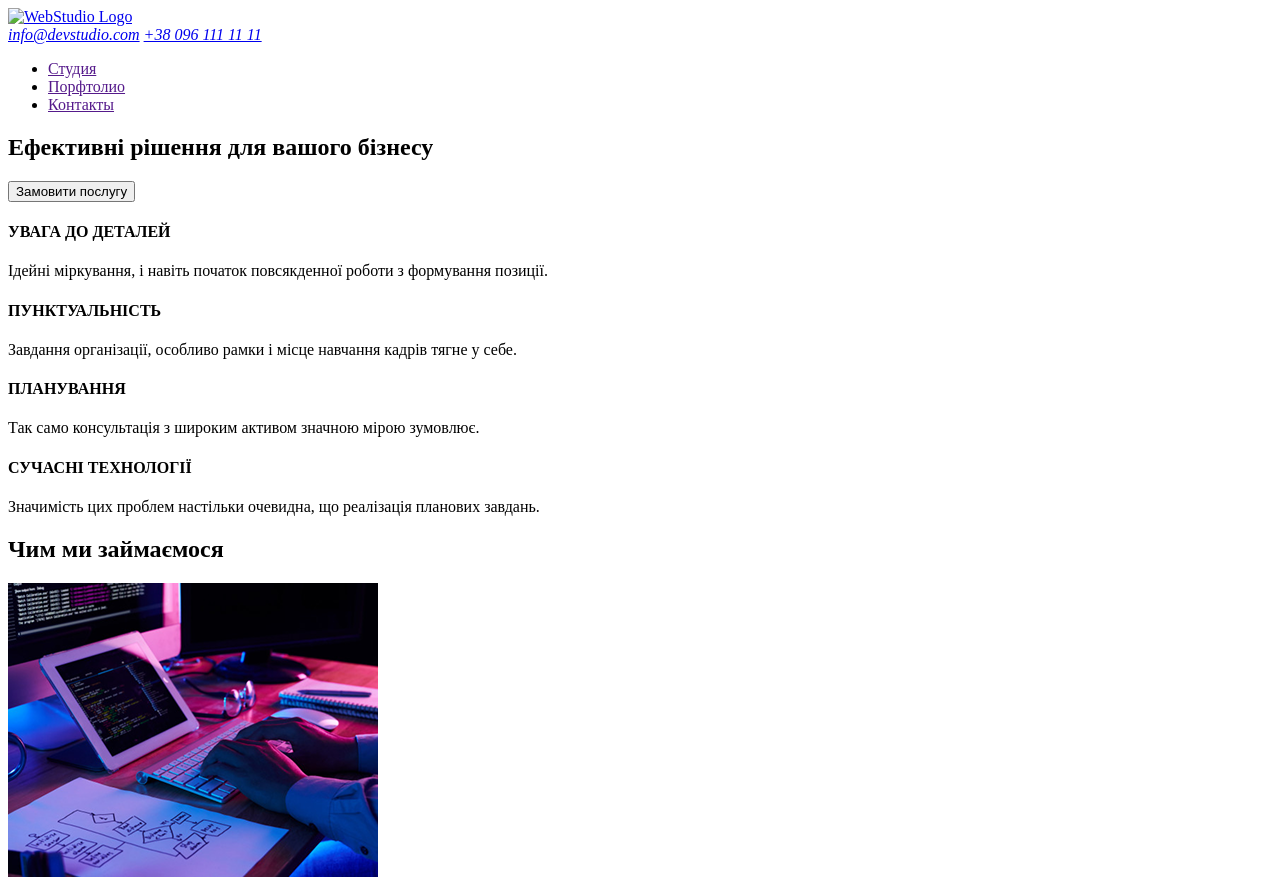
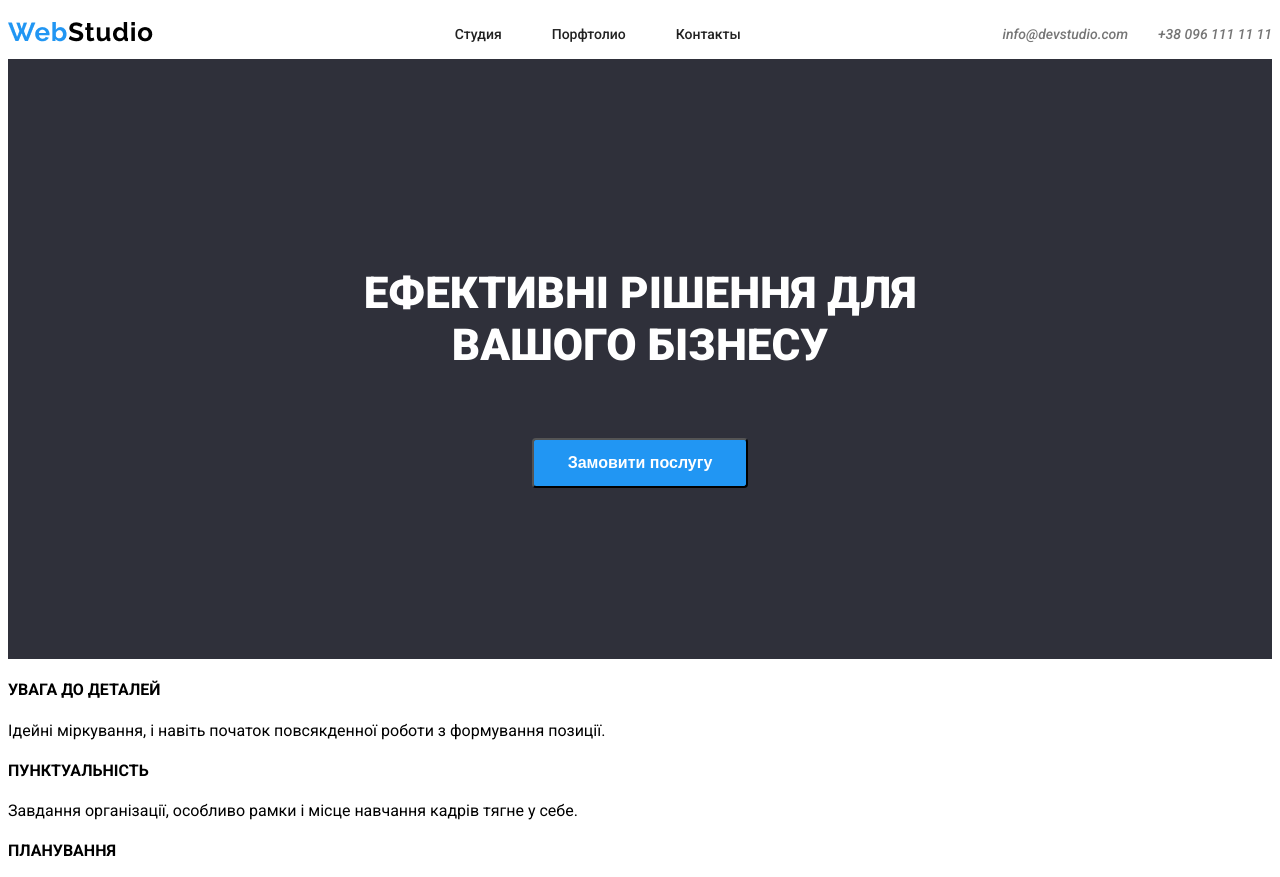
Before and after one commit to Loran2207/goit-markup-hw-02, a plain HTML site: page index.html in a window 1280 px wide. Shown: the top 877 px of the page. Drawn offline with Linux system fonts and the light colour scheme; files whose address does not match are found by name.

Commit message:
Добавил Стили для Header and Hero

```diff
--- a/css/styles.css
+++ b/css/styles.css
@@ -1,3 +1,92 @@
-.post-text{
-    text-indent: 100px;
+:root{
+    --text-primary: #212121;
+    --text-white: #ffffff;
+    --text-brand: #2196F3;
+    --text-secodnary: #757575;
+    --backgroud-gray: #2F303A;
+    --foregroud-primary:#2196F3;
+
 }
+
+body {
+    font-family: 'Roboto', sans-serif;
+  }
+
+.header{
+    background-color: rgb(255, 255, 255);
+    width: 100%;
+    display: flex;
+    justify-content: space-between;
+    align-items: center;
+
+}
+
+.logo{
+    width: 145px;
+}
+.nav-list {
+    display: flex;
+    gap: 50px;
+    list-style: none;
+}
+
+
+.nav-item{
+    color: var(--text-primary);
+    text-decoration: none;
+    font-weight: 500;
+    font-size: 14px;
+}
+
+.nav-item:hover{
+    color: var(--text-brand);
+}
+
+.contact-list {
+    display: flex;
+    gap: 30px;
+}
+
+.contact-item{
+    text-decoration: none;
+    color: var(--text-secodnary);
+    font-weight: 500;
+    font-size: 14px;
+    font-weight: 500;
+}
+
+.contact-item:hover{
+    color: var(--text-brand);
+}
+
+.hero{
+    width: auto;
+    height:600px;
+    display: flex;
+    gap: 30px;
+    justify-content: center;
+    align-items: center;
+    flex-direction: column;
+    background-color: var(--backgroud-gray);
+}
+
+.hero-title{
+    color: var(--text-white);
+    text-align: center;
+    font-size: 44px;
+    text-transform: uppercase;
+    width: 696px;
+    font-weight: 900;
+}
+
+.hero-button{
+    height: 50px;
+    width: 216px;
+    background-color:var(--foregroud-primary);
+    color:var(--text-white);
+    font-size: 16px;
+    font-weight: 700;
+    text-align: center;
+    border-radius: 4px;
+    font-weight: 700;
+}
--- a/index.html
+++ b/index.html
@@ -3,31 +3,38 @@
 <head>
     <meta charset="UTF-8">
     <meta name="viewport" content="width=device-width, initial-scale=1.0">
-    <title>HTML Lesson 1</title>
+    <title>HTML Homework 2</title>
+    <link rel="stylesheet" href="/css/styles.css">
+    <link rel="preconnect" href="https://fonts.googleapis.com">
+<link rel="preconnect" href="https://fonts.gstatic.com" crossorigin>
+<link href="https://fonts.googleapis.com/css2?family=Roboto:ital,wght@0,100..900;1,100..900&display=swap" rel="stylesheet">
 </head>
 <body>
 
-    <header>
-        <a href="/"><img src="/goit-1/images/WebStudio.png" alt="WebStudio Logo"></a>
-        <address>
-        <a href="mailto:info@devstudio.com">info@devstudio.com</a>
-        <a href="tel:+38 096 111 11 11">+38 096 111 11 11</a>
-        </address>
-
+    <header class="header">
+        <!--Logo-->
+        <a class="logo" href="/"><img src="./images/logo.png" alt="WebStudio Logo"></a>
+        <!--Nav Lists-->
         <nav>
-            <ul>
-                <li><a href="">Студия</a></li>
-                <li><a href="">Порфтолио</a></li>
-                <li><a href="">Контакты</a></li>
+            <ul class="nav-list">
+                <li><a class="nav-item" href="">Студия</a></li>
+                <li><a class="nav-item" href="">Порфтолио</a></li>
+                <li><a class="nav-item" href="">Контакты</a></li>
             </ul>
         </nav>
+        <!--Contacts-->
+        <address class="contact-list">
+            <a class="contact-item" href="mailto:info@devstudio.com">info@devstudio.com</a>
+            <a class="contact-item" href="tel:+38 096 111 11 11">+38 096 111 11 11</a>
+            </address>
+
     </header>
 
     <main>
         <!--Hero-->
-        <section>
-            <h1>Ефективні рішення для вашого бізнесу</h1>
-            <button>Замовити послугу</button>
+        <section class="hero">
+            <h1 class="hero-title">Ефективні рішення для вашого бізнесу</h1>
+            <button class="hero-button">Замовити послугу</button>
         </section>
 
         <!--Features-->
```
Also changed, not shown: justtest.html (deleted, +0 -19 lines), images/logo.png (renamed from images/WebStudio.png).
